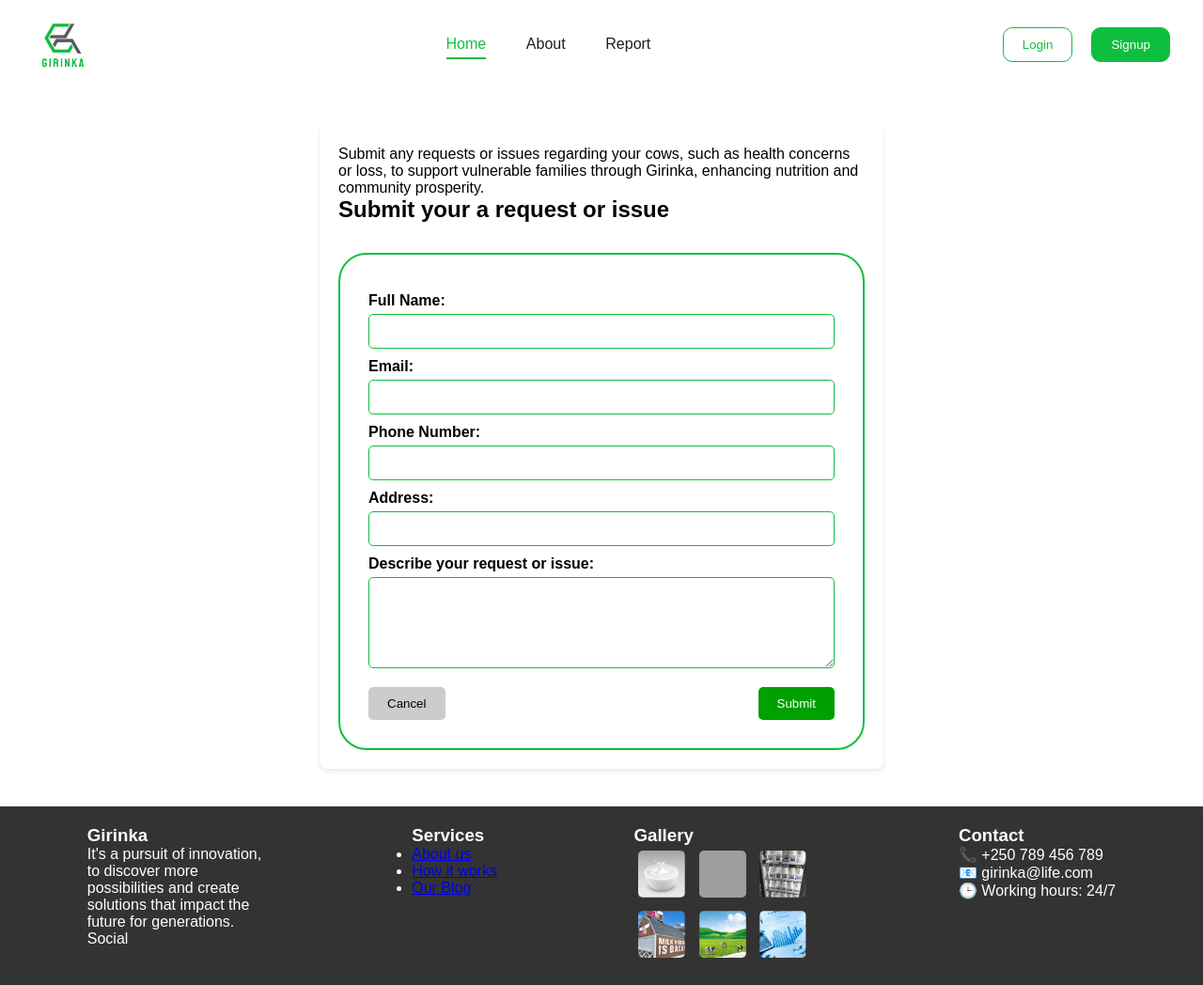
After one commit to mugishaj092/girainka-system, a Django app: page /report/ in a window 1280 px wide. The commit adds this page. Shown: the whole page at 94% size. Run offline with Django 5.2, Linux system fonts and the light colour scheme; grey boxes are pictures that could not be loaded.

Commit message:
will add report

```diff
--- a/girainka/girainka/urls.py
+++ b/girainka/girainka/urls.py
@@ -22,4 +22,5 @@ urlpatterns = [
     path('admin/', admin.site.urls),
     path('',views.home, name='home'),
     path('about/',views.about, name='about'),
+    path('report/',views.report,name='report')
 ]
--- a/girainka/girainka/views.py
+++ b/girainka/girainka/views.py
@@ -4,3 +4,5 @@ def home(request):
     return render(request,'website/index.html')
 def about(request):
     return render(request,'website/about.html')
+def report(request):
+    return render(request,'website/report.html')
--- a/girainka/static/css/style.css
+++ b/girainka/static/css/style.css
@@ -1,3 +1,9 @@
+:root {
+    --green-report-color: #0EBF3F;
+  }
+
+
+
 *{
     padding: 0%;
     margin: 0%;
@@ -11,7 +17,7 @@ nav{
     display: flex;
     justify-content: space-between;
     align-items: center;
-    min-height: 10vh;
+    min-height:10vh;
     margin: 0 35px;
 }
 nav img{
@@ -78,3 +84,97 @@ section.hero-section{
     background-image: url('../assets/bg-hero.svg');
     height: 80vh;
 }
+
+
+
+.form-container {
+    max-width: 600px;
+    margin: 40px auto;
+    background: #fff;
+    padding: 20px;
+    border-radius: 8px;
+    box-shadow: 0 2px 5px rgba(0, 0, 0, 0.1);
+}
+
+
+.form-container form {
+
+    display: flex;
+    flex-direction: column;
+    border-color: var(--green-report-color);
+    border: 2px solid var(--green-report-color);
+    padding : 30px;
+    margin-top: 2rem;
+    border-radius: 30px;
+}
+
+.form-container h1{
+    margin-top: 4rem;
+}
+.form-container label {
+    margin-top: 10px;
+    font-weight: bold;
+    text-align: left;
+    font-weight: bold;
+
+}
+
+.form-container input, .form-container textarea {
+    margin-top: 5px;
+    padding: 10px;
+    border-radius: 5px;
+    border-color: var(--green-report-color);
+    border: 1px solid var(--green-report-color);
+
+
+
+}
+
+
+.buttons {
+    display: flex;
+    justify-content: space-between;
+    margin-top: 20px;
+}
+
+.cancel, .submit {
+    padding: 10px 20px;
+    border: none;
+    border-radius: 5px;
+    cursor: pointer;
+}
+
+.cancel {
+    background: #ccc;
+}
+
+.submit {
+    background: #00a000;
+    color: #fff;
+}
+
+footer {
+    background-color: #333;
+    color: #fff;
+    padding: 20px;
+}
+
+.footer-content {
+    display: flex;
+    justify-content: space-around;
+}
+
+.footer-content div {
+    max-width: 200px;
+}
+
+.footer-content h3 {
+    margin-top: 0;
+}
+
+.images img {
+    width: 50px;
+    height: 50px;
+    margin: 5px;
+    border-radius: 5px;
+}
--- a/girainka/templates/website/layout.html
+++ b/girainka/templates/website/layout.html
@@ -20,8 +20,9 @@
             <li><a href="/report">Report</a></li>
         </ul>
         <div class='nav-btn'>
-            <button>Login</button>
-            <button>Signup</button>
+            <button >Login</button>
+            <button >Signup</button>
+
         </div>
     </nav>
     <main>
--- /dev/null
+++ b/girainka/templates/website/report.html
@@ -0,0 +1,72 @@
+{% extends 'website/layout.html' %}
+
+{% load static %}
+
+{% block title %}Home{% endblock %}
+
+{% block content %}
+<main>
+    <div class="form-container">
+
+        <p>Submit any requests or issues regarding your cows, such as health concerns or loss, to support vulnerable families through Girinka, enhancing nutrition and community prosperity.</p>
+        <h2>Submit your a request or issue</h2>
+        <form>
+            <label for="name">Full Name:</label>
+            <input type="text" id="name" name="name" required>
+
+            <label for="email">Email:</label>
+            <input type="email" id="email" name="email" required>
+
+            <label for="phone">Phone Number:</label>
+            <input type="tel" id="phone" name="phone" required>
+
+            <label for="address">Address:</label>
+            <input type="text" id="address" name="address" required>
+
+            <label for="description">Describe your request or issue:</label>
+            <textarea id="png"description" name="description" rows="5" required></textarea>
+
+            <div class="buttons">
+                <button type="button" class="cancel">Cancel</button>
+                <button type="submit" class="submit">Submit</button>
+            </div>
+        </form>
+    </div>
+</main>
+<footer>
+    <div class="footer-content">
+        <div class="info">
+            <h3>Girinka</h3>
+            <p>It's a pursuit of innovation, to discover more possibilities and create solutions that impact the future for generations.</p>
+            <p>Social</p>
+        </div>
+        <div class="services">
+            <h3>Services</h3>
+            <ul>
+                <li><a href="#">About us</a></li>
+                <li><a href="#">How it works</a></li>
+                <li><a href="#">Our Blog</a></li>
+            </ul>
+        </div>
+        <div class="gallery">
+            <h3>Gallery</h3>
+            <!-- Replace with real images -->
+            <div class="images">
+                <img src="{% static 'assets/report_img1.png' %}"alt="">
+                <img src="{% static 'assets/report_img2.png' %}"alt="">
+                <img src="{% static 'assets/report_img3.png' %}"alt="">
+                <img src="{% static 'assets/report_img4.png' %}"alt="">
+                <img src="{% static 'assets/report_img5.png' %}"alt="">
+                <img src="{% static 'assets/report_img6.png' %}"alt="">
+
+            </div>
+        </div>
+        <div class="contact">
+            <h3>Contact</h3>
+            <p>📞 +250 789 456 789</p>
+            <p>📧 girinka@life.com</p>
+            <p>🕒 Working hours: 24/7</p>
+        </div>
+    </div>
+</footer>
+{% endblock %}
```
Also changed, not shown: girainka/static/assets/inka.png (added), girainka/static/assets/report_img1.png (added), girainka/static/assets/report_img3.png (added), girainka/static/assets/report_img4.png (added), girainka/static/assets/report_img5.png (added), girainka/static/assets/report_img6.png (added), girainka/static/assets/rport_img2.png (added).
